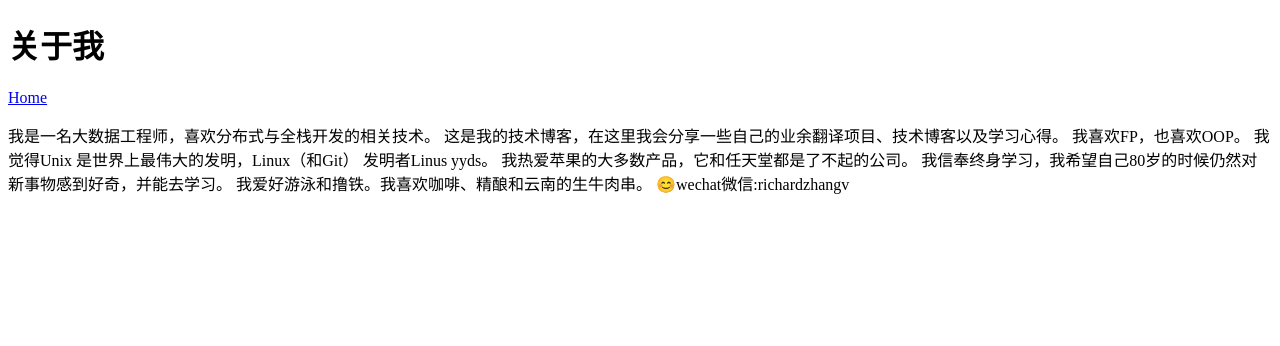
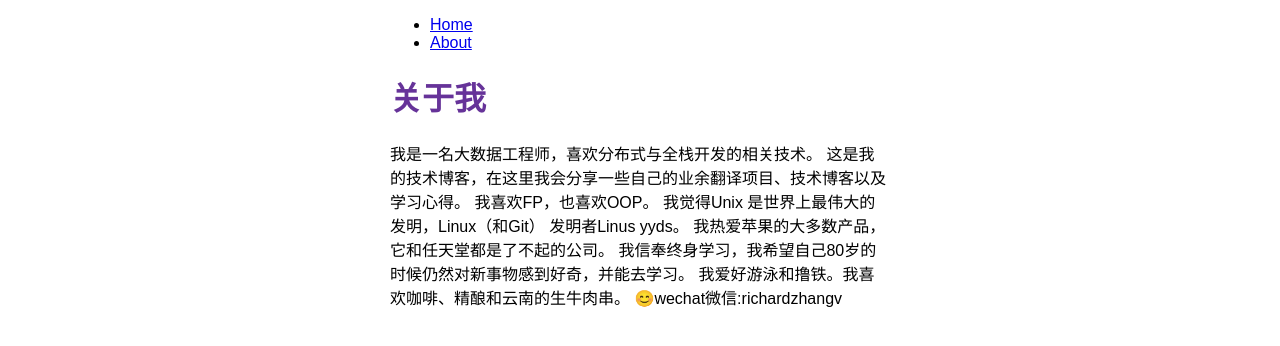
Before and after one commit to RichardStark/blog, a Gatsby site: page /about in a window 1280 px wide. Built offline with nearby package versions, Linux system fonts and the light colour scheme; Gatsby itself is replaced by a stand-in of ours.

Commit message:
layout and cssmodule

```diff
--- /dev/null
+++ b/src/components/layout.js
@@ -0,0 +1,36 @@
+import * as React from 'react'
+import { Link } from 'gatsby'
+import {
+  container,
+  heading,
+  navLinks,
+  navLinkItem,
+  navLinkText
+} from './layout.module.css'
+
+const Layout = ({ pageTitle, children }) => {
+  return (
+    <div className={container}>
+      <nav>
+        <ul className={navLinks}>
+          <li className={navLinkItem}>
+            <Link to="/" className={navLinkText}>
+              Home
+            </Link>
+          </li>
+          <li className={navLinkItem}>
+            <Link to="/about" className={navLinkText}>
+              About
+            </Link>
+          </li>
+        </ul>
+      </nav>
+      <main>
+        <h1 className={heading}>{pageTitle}</h1>
+        {children}
+      </main>
+    </div>
+  )
+}
+
+export default Layout
--- /dev/null
+++ b/src/components/layout.module.css
@@ -0,0 +1,20 @@
+.container {
+  margin: auto;
+  max-width: 500px;
+  font-family: sans-serif;
+}
+
+.heading {
+  color: rebeccapurple;
+}
+.nav-links {
+  display: flex;
+  list-style: none;
+  padding-left: 0;
+}
+.nav-link-item {
+  padding-right: 2rem;
+}
+.nav-link-text {
+  color: black;
+}
--- a/src/pages/about.js
+++ b/src/pages/about.js
@@ -1,11 +1,10 @@
 import * as React from 'react'
-import {Link} from 'gatsby'
+import Layout from '../components/layout'
 
 const AboutPage = () =>{
   return(
     <main>
-      <h1>关于我</h1>
-      <Link to='/'>Home</Link>
+      <Layout pageTitle='关于我'>
         <p>
         我是一名大数据工程师，喜欢分布式与全栈开发的相关技术。
   这是我的技术博客，在这里我会分享一些自己的业余翻译项目、技术博客以及学习心得。
@@ -16,6 +15,8 @@
   我爱好游泳和撸铁。我喜欢咖啡、精酿和云南的生牛肉串。
   😊wechat微信:richardzhangv
         </p>
+      </Layout>
+
     </main>
   )
 }
```
Also changed, not shown: src/pages/index.js (+4 -4 lines). Lines whose indentation alone changed are shown as unchanged.
